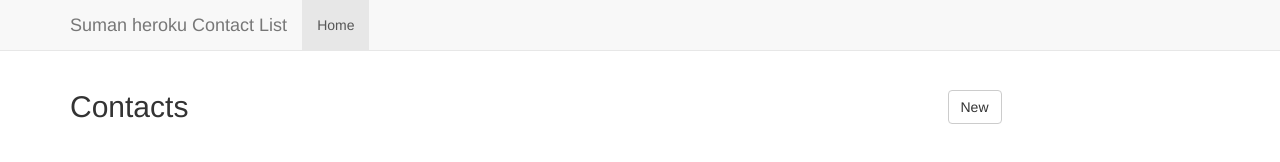
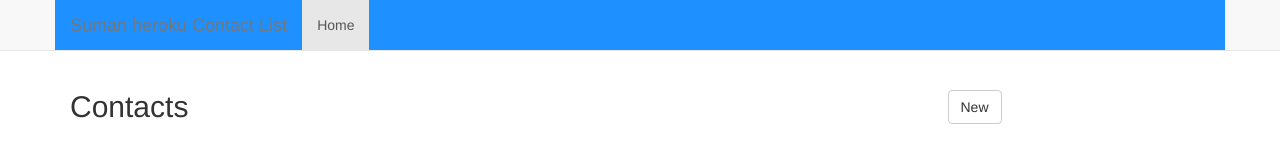
Before and after one commit to suman5335/heroku-contactfrom, a website: page public/index.html in a window 1280 px wide. Shown: the top 162 px of the page. Drawn offline with nearby package versions, Linux system fonts and the light colour scheme; some packages are replaced by stand-ins of ours; no server answers.

Commit message:
colour addded

```diff
--- a/public/index.html
+++ b/public/index.html
@@ -26,8 +26,8 @@
   </head>
 
   <body>
-    <nav class="navbar navbar-default navbar-fixed-top">
-      <div class="container">
+    <nav class="navbar navbar-default navbar-fixed-top" >
+      <div class="container" style="background-color:DodgerBlue">
         <div class="navbar-header">
           <div class="navbar-brand" href="#/">Suman heroku Contact List</div>
         </div>
```
